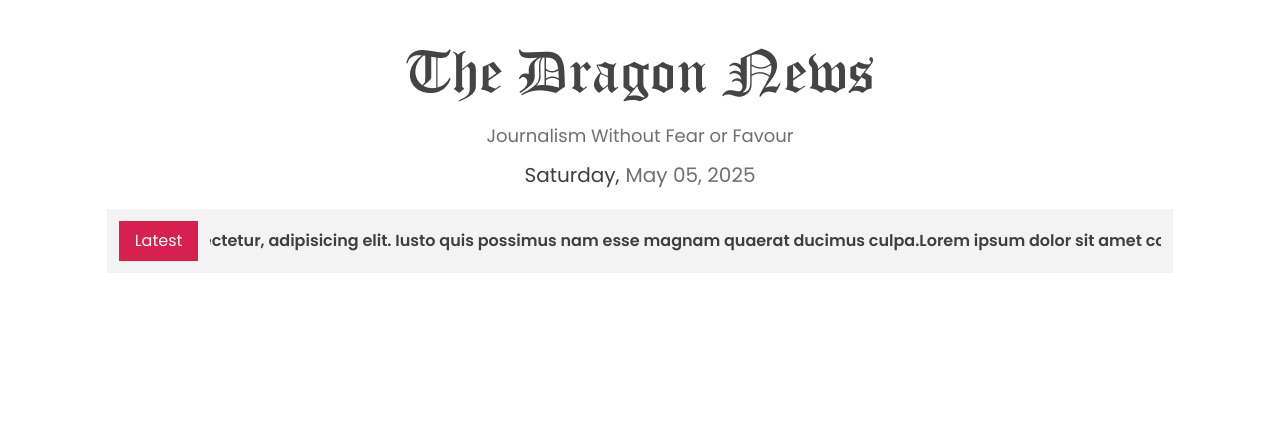
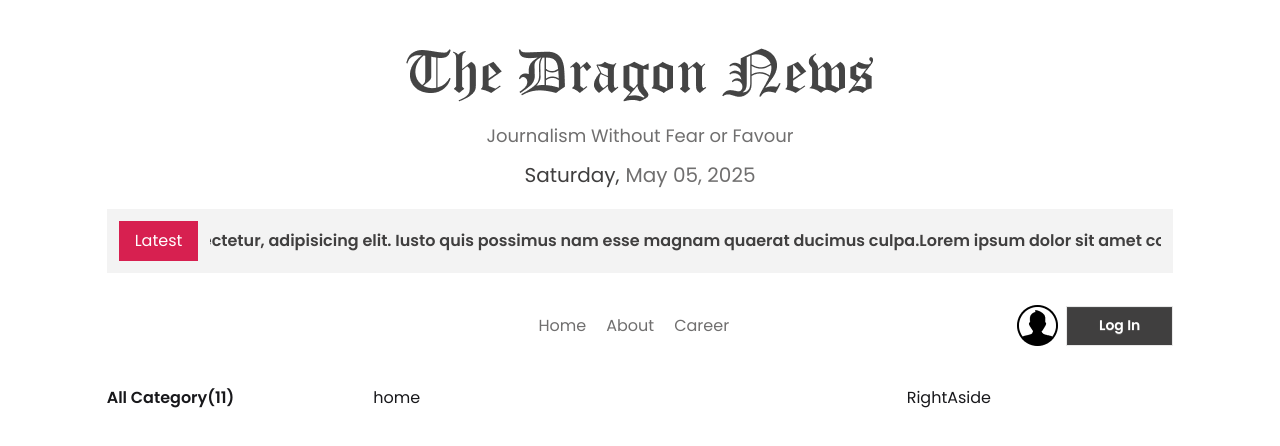
Before and after one commit to istiakiraz/Dragon-News-ph-module-52, a React (Vite) app: page / in a window 1280 px wide. Shown: the top 446 px of the page. Built offline with nearby package versions, Linux system fonts and the light colour scheme.

Commit message:
added main section

```diff
--- /dev/null
+++ b/src/components/Categories.jsx
@@ -0,0 +1,14 @@
+import React, { use } from 'react';
+const categoryPromise = fetch('/categories.json').then(res=> res.json())
+
+const Categories = () => {
+    const category = use(categoryPromise)
+    console.log(category);
+    return (
+        <>
+            <h3 className=' font-semibold'>All Category({category.length})</h3>
+        </>
+    );
+};
+
+export default Categories;
--- /dev/null
+++ b/src/components/Navbar.jsx
@@ -0,0 +1,27 @@
+import React from 'react';
+import userImg from "../assets/user.png"
+import { NavLink } from 'react-router';
+
+const Navbar = () => {
+    return (
+        <>
+            <section className='flex justify-between items-center mt-8'>
+                <div></div>
+
+                <div className='flex gap-2 md:gap-5 md:-mr-36 items-center text-[#706F6F]'>
+
+                <NavLink  to='/'>Home</NavLink>
+                <NavLink  to='/about'>About</NavLink>
+                <NavLink  to='/career'>Career</NavLink>
+
+                </div>
+                <div className='flex items-center gap-2 '>
+                    <img src={userImg} alt="user_img" />
+                    <button className='btn px-8 rounded-none text-white bg-[#403F3F]'>Log In</button>
+                </div>
+            </section>
+        </>
+    );
+};
+
+export default Navbar;
--- /dev/null
+++ b/src/components/homelayouts/LeftAside.jsx
@@ -0,0 +1,14 @@
+import React, { Suspense } from 'react';
+import Categories from '../Categories';
+
+const LeftAside = () => {
+    return (
+        <div>
+            <Suspense fallback={<span className="loading loading-dots loading-lg"></span>}>
+            <Categories></Categories>
+            </Suspense>
+        </div>
+    );
+};
+
+export default LeftAside;
--- /dev/null
+++ b/src/components/homelayouts/RightAside.jsx
@@ -0,0 +1,11 @@
+import React from 'react';
+
+const RightAside = () => {
+    return (
+        <div>
+            RightAside
+        </div>
+    );
+};
+
+export default RightAside;
--- a/src/layouts/HomeLayout.jsx
+++ b/src/layouts/HomeLayout.jsx
@@ -2,22 +2,34 @@ import React from 'react';
 import { Outlet } from 'react-router';
 import Header from '../components/Header';
 import LatestNews from '../components/LatestNews';
+import Navbar from '../components/Navbar';
+import LeftAside from '../components/homelayouts/LeftAside';
+import RightAside from '../components/homelayouts/RightAside';
 
 const HomeLayout = () => {
     return (
         <>
-        <header>
+        <header >
             <Header></Header>
             <section className='md:w-10/12 w-11/12 mx-auto my-5'>
                 <LatestNews></LatestNews>
             </section>
+            <nav className='md:w-10/12 w-11/12 mx-auto my-5'>
+                <Navbar></Navbar>
+            </nav>
         </header>
-        <main>
-            <section className='left_nav'></section>
-            <section className='main'>
+        <main className='md:w-10/12 w-11/12 items-center mx-auto my-10 grid grid-cols-12 '>
+            <aside className='col-span-3'>
+                <LeftAside>
+
+                </LeftAside>
+            </aside>
+            <section className='main col-span-6'>
                 <Outlet></Outlet>
             </section>
-            <section className='right_nav'></section>
+            <aside className='col-span-3'>
+            <RightAside></RightAside>
+            </aside>
         </main>
 
         </>
--- /dev/null
+++ b/src/pages/CategoryNews.jsx
@@ -0,0 +1,11 @@
+import React from 'react';
+
+const CategoryNews = () => {
+    return (
+        <div>
+            All Category
+        </div>
+    );
+};
+
+export default CategoryNews;
--- /dev/null
+++ b/src/pages/Home.jsx
@@ -0,0 +1,11 @@
+import React from 'react';
+
+const Home = () => {
+    return (
+        <div>
+            home
+        </div>
+    );
+};
+
+export default Home;
--- a/src/router/router.jsx
+++ b/src/router/router.jsx
@@ -1,10 +1,23 @@
 import { createBrowserRouter } from "react-router";
 import HomeLayout from "../layouts/HomeLayout";
+import Home from "../pages/Home";
+import CategoryNews from "../pages/CategoryNews";
+
 
 export const router = createBrowserRouter([
     {
         path: '/',
-        element: <HomeLayout></HomeLayout>
+        element: <HomeLayout></HomeLayout>,
+        children:[
+            {
+                index : true,
+                element:<Home></Home>
+            },
+            {
+                path: '/category/:id',
+                element: <CategoryNews></CategoryNews>
+            }
+        ]
     },
     {
         path: '/auth',
```
